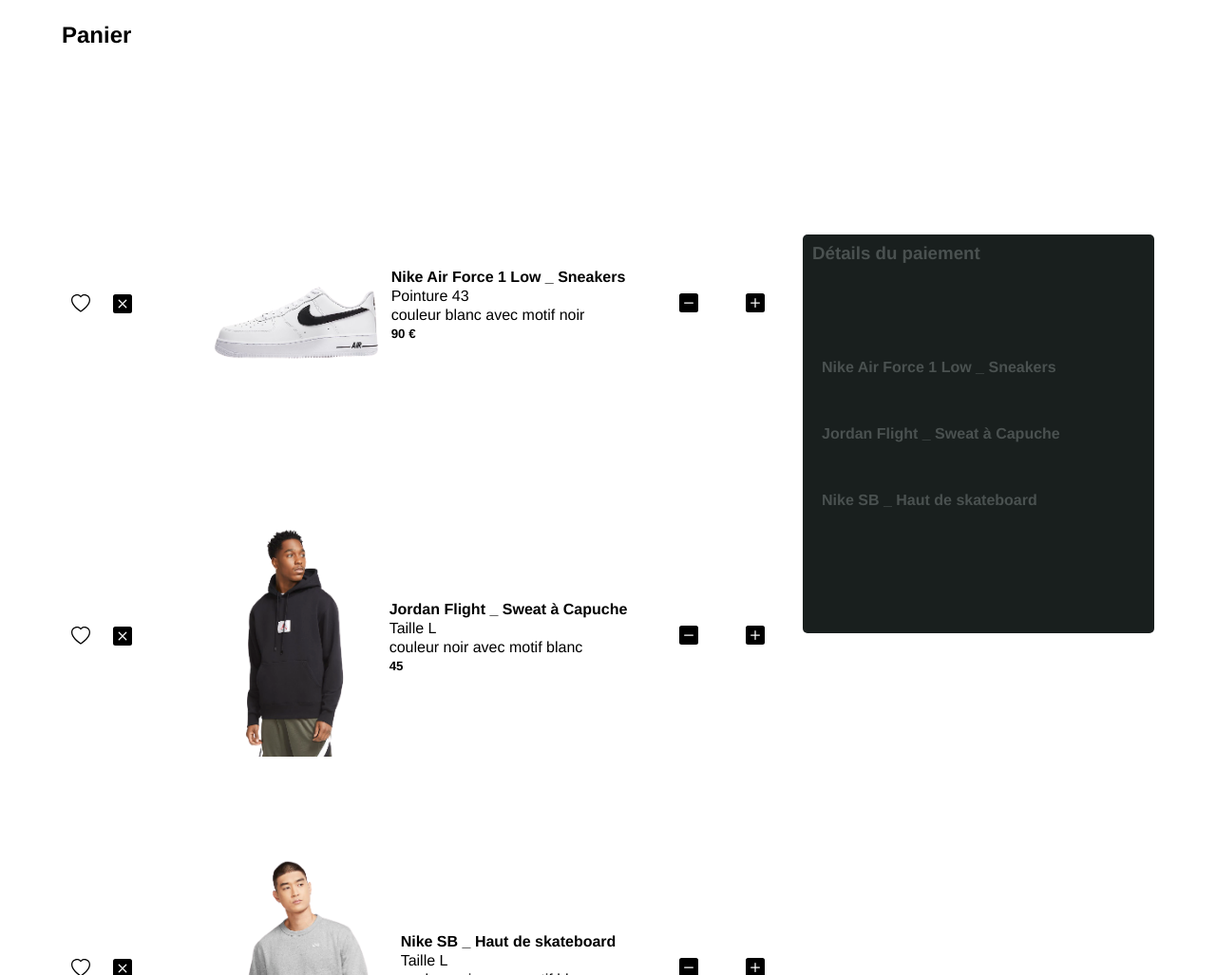
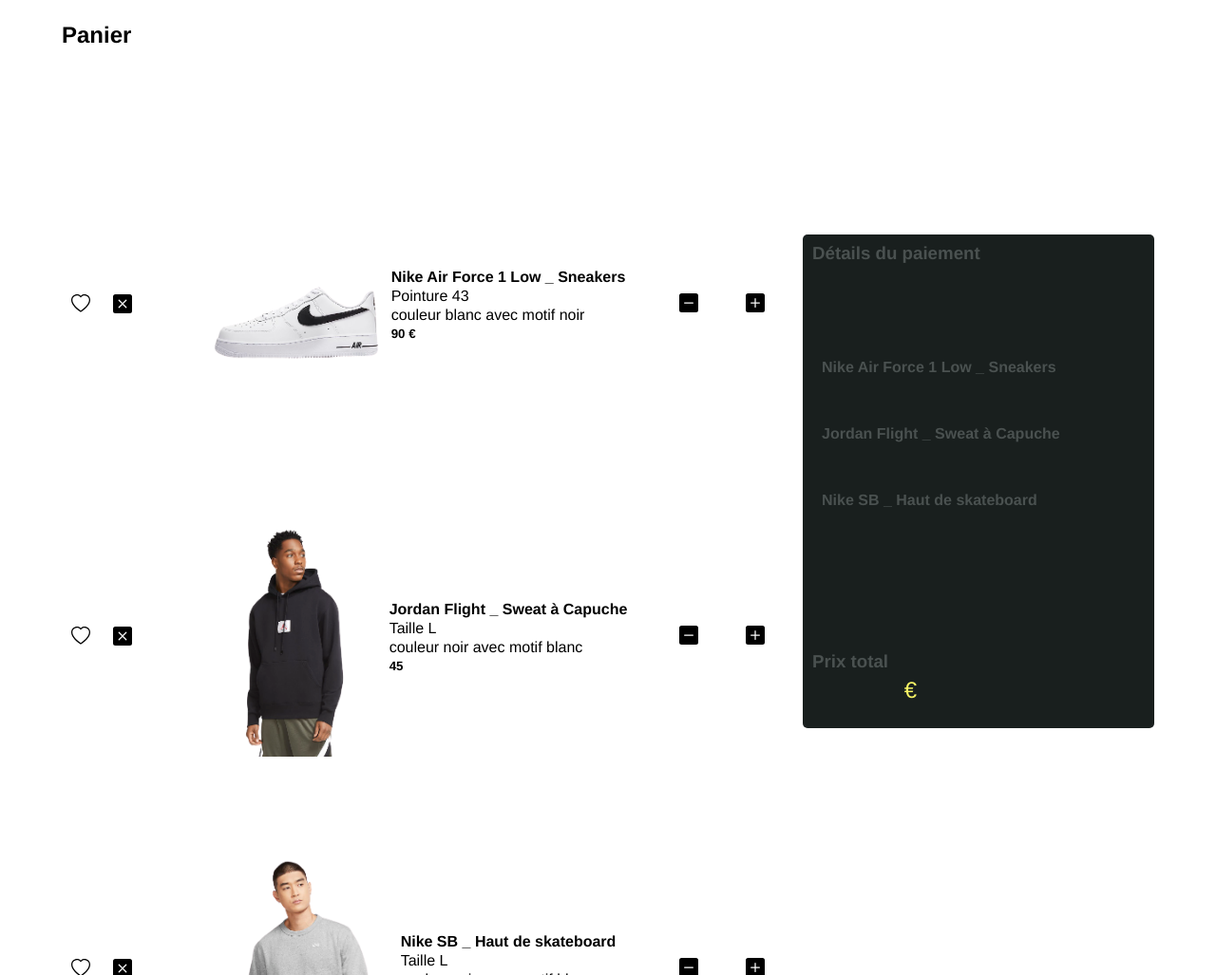
Before and after one commit to MedAliMhdh/JS, a plain HTML site: page index.html in a window 1280 px wide. Shown: the part 73-1100 px from the top of the page at 95% size. Drawn offline with Linux system fonts and the light colour scheme.

Commit message:
CSS for total price

```diff
--- a/css/style.css
+++ b/css/style.css
@@ -128,7 +128,7 @@ input::-webkit-inner-spin-button {
   float: right;
   margin-top: 200px;
   width: 350px;
-  height: 400px;
+  height: 500px;
   background-color: #191f1e;
   color: #4a5150;
   padding: 10px;
@@ -142,3 +142,18 @@ input::-webkit-inner-spin-button {
 #articles h4 {
   height: 70px;
 }
+
+#somme {
+  margin: 10px 40px;
+  color: #f7f465;
+  float: left;
+}
+
+#Bill p {
+  float: right;
+  position: relative;
+  bottom: 30px;
+  right: 240px;
+  font-size: 24px;
+  color: #f7f465;
+}
--- a/index.html
+++ b/index.html
@@ -168,7 +168,9 @@
                         <h4>Nike SB _ Haut de skateboard</h4>
                         <h2 id="prixHaut"></h2>
                   </div>
+                  <h3 id="prixTotal:">Prix total</h3>
                   <h1 id="somme"> </h1>
+                  <p>€</p>
             </div>
 
       </section>
```
